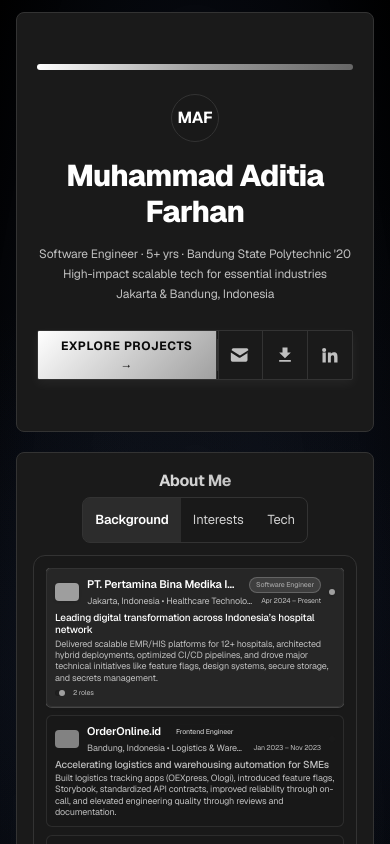
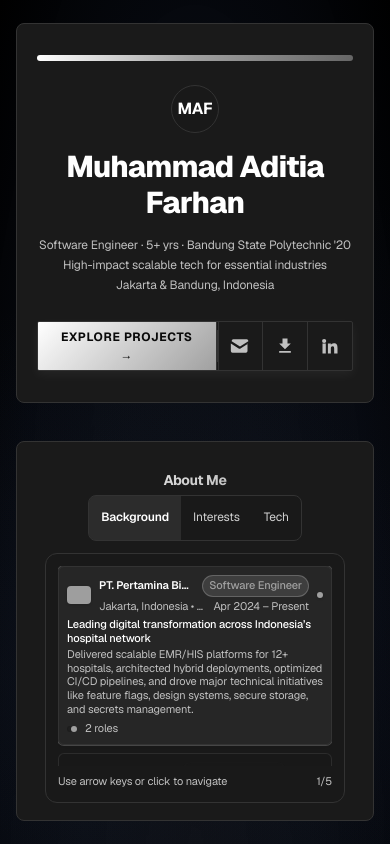
Before and after one commit to aditfarhan/portofolio, a Next.js app: page / in a window 390 px wide. Built offline with nearby package versions, Linux system fonts and the light colour scheme; grey boxes are pictures that could not be loaded.

Commit message:
Adjust Mobile View and Google Search Console meta

```diff
--- a/src/app/layout.tsx
+++ b/src/app/layout.tsx
@@ -128,7 +128,7 @@
   creator: "Muhammad Aditia Farhan",
   metadataBase: new URL("https://aditfarhan-portofolio.vercel.app"),
   alternates: {
-    canonical: "/",
+    canonical: new URL("https://aditfarhan-portofolio.vercel.app"),
   },
   openGraph: {
     title:
@@ -179,6 +179,7 @@
   return (
     <html lang="en" suppressHydrationWarning>
       <head>
+        <title>Muhammad Aditia Farhan - Software Engineer Portfolio</title>
         <link rel="manifest" href="/manifest.json" />
         {/* Performance optimizations */}
         <meta name="theme-color" content="#0a0a0a" />
@@ -186,6 +187,10 @@
         <meta
           name="viewport"
           content="width=device-width, initial-scale=1, maximum-scale=5"
+        />
+        <meta
+          name="google-site-verification"
+          content="ZysRmiDkYuRgfl21-iOq7EsNByZb4kS1hxtoCJJjLX4"
         />
         <link rel="preload" href="/icons.svg" as="image" type="image/svg+xml" />
         <link rel="dns-prefetch" href="//fonts.googleapis.com" />
--- a/src/styles/responsive.css
+++ b/src/styles/responsive.css
@@ -71,6 +71,102 @@
   .moon.ultra-bright {
     width: 50px;
     height: 50px;
+  }
+
+  /* ProfileCard mobile optimizations */
+  .card-flip-front .hero h1 {
+    font-size: 1.5rem; /* Reduce from text-3xl (1.875rem) */
+    line-height: 1.2;
+  }
+
+  .card-flip-front .hero .text-muted p {
+    font-size: 0.6875rem; /* Reduce from text-xs (0.75rem) */
+    line-height: 1.3;
+  }
+
+  .card-flip-front .hero {
+    padding: 1rem; /* Reduce from p-5 (1.25rem) */
+    gap: 0.75rem; /* Reduce gap */
+  }
+
+  .card-flip-front .hero .action-group {
+    margin-top: 0.75rem; /* Reduce top margin */
+  }
+
+  .card-flip-front .hero .action-cta {
+    font-size: 0.6875rem; /* Smaller button text */
+    padding: 0 0.875rem; /* Reduce horizontal padding */
+    height: 2.5rem; /* Reduce height */
+  }
+
+  .card-flip-front .hero .action-icon {
+    width: 2.5rem; /* Reduce icon button size */
+    height: 2.5rem;
+  }
+
+  .card-flip-front .hero .action-divider {
+    height: 26px; /* Match reduced button height */
+  }
+
+  /* Reduce card height on very small screens */
+  .card-flip-container {
+    height: 380px !important; /* Reduce from 420px */
+  }
+
+  /* Reduce gap between cards on mobile */
+  .grid.gap-5 {
+    gap: 1rem !important; /* Reduce from 1.25rem */
+  }
+
+  /* AboutMe mobile optimizations */
+  .card-flip-front .flex.flex-col > div:first-child {
+    padding: 0.75rem !important; /* Reduce from px-4 py-4 */
+  }
+
+  .card-flip-front .flex.flex-col h2 {
+    font-size: 0.875rem !important; /* Reduce from text-base */
+  }
+
+  .card-flip-front .flex.flex-col [role="tablist"] [role="tab"] {
+    font-size: 0.75rem !important; /* Reduce from text-[13px] */
+    padding: 0.375rem 0.75rem !important; /* Reduce padding */
+  }
+
+  .card-flip-front .flex.flex-col [role="tabpanel"] {
+    padding: 0.75rem !important; /* Reduce from p-3 */
+  }
+
+  .card-flip-front .flex.flex-col [role="tabpanel"] p {
+    font-size: 0.6875rem !important; /* Reduce small text */
+  }
+
+  .card-flip-front .flex.flex-col [role="tabpanel"] span {
+    font-size: 0.6875rem !important; /* Reduce tech stack text */
+  }
+
+  .card-flip-front .grid.grid-cols-1 .group.relative {
+    padding: 0.75rem !important; /* Reduce from p-4 */
+    min-height: 120px !important; /* Reduce from 160px */
+  }
+
+  .card-flip-front .grid.grid-cols-1 .group.relative h4 {
+    font-size: 0.75rem !important; /* Reduce from text-sm */
+  }
+
+  .card-flip-front .grid.grid-cols-1 .group.relative p {
+    font-size: 0.6875rem !important; /* Reduce from text-xs */
+  }
+
+  /* Reduce scrollable content height in AboutMe on mobile */
+  .card-flip-front .mobile-scroll-fix {
+    max-height: 200px !important; /* Reduce from 280px */
+  }
+
+  /* Make Interests section scrollable on mobile */
+  .card-flip-front .grid.grid-cols-1 {
+    overflow-y: auto !important;
+    max-height: 200px !important;
+    -webkit-overflow-scrolling: touch;
   }
 }
 
```
